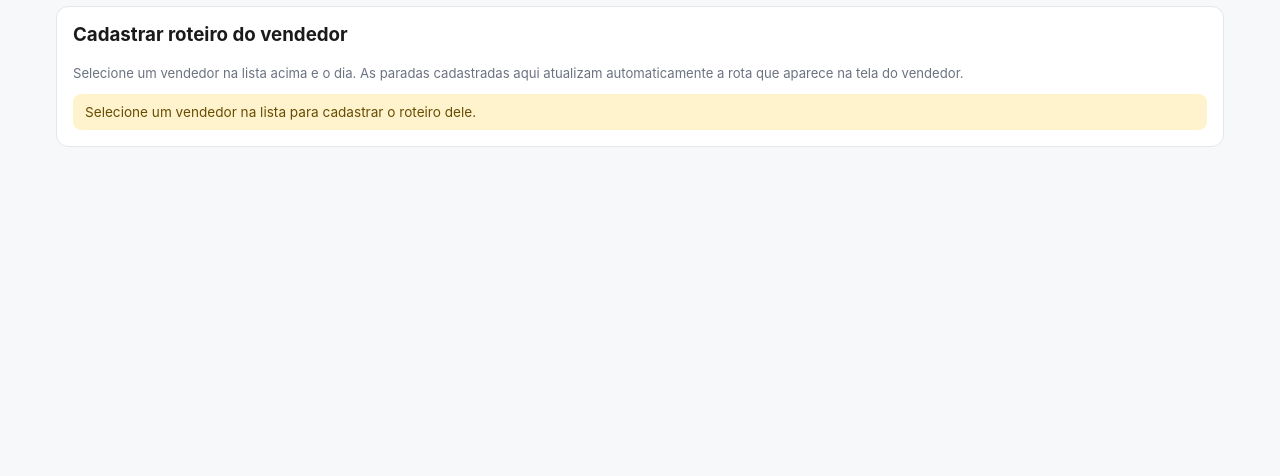
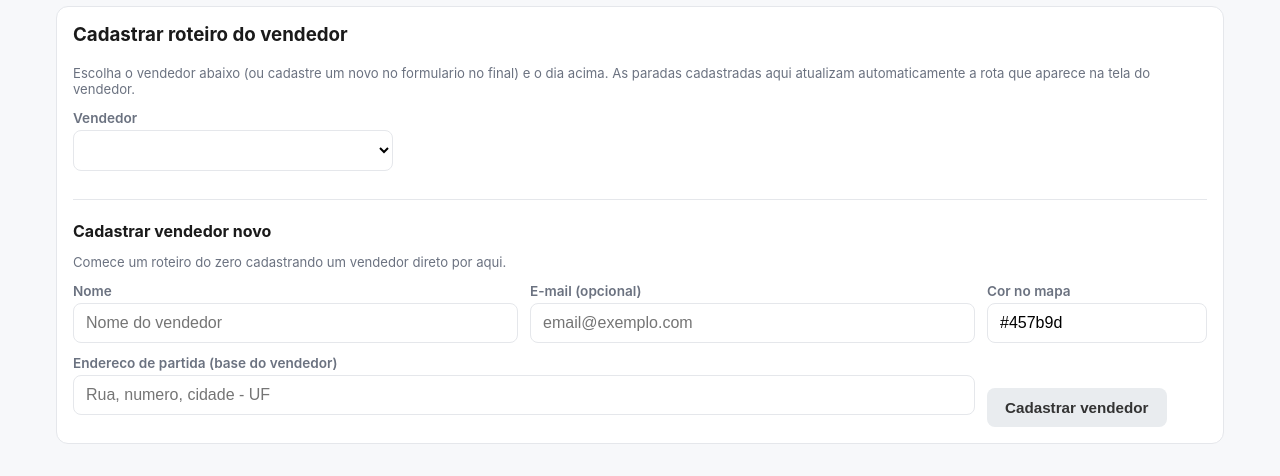
Before and after one commit to juanhaag12345-eng/roteiroapp, a website: page public/gestor.html in a window 1280 px wide. Shown: the part 598-1074 px from the top of the page. Before the commit the page ends 800 px from the top, so only its background shows below. Drawn offline with nearby package versions, Linux system fonts and the light colour scheme; no server answers.

Commit message:
Update gestor.html

```diff
--- a/public/gestor.html
+++ b/public/gestor.html
@@ -33,9 +33,16 @@
 
     <div class="card" id="cardRoteiro">
       <h3 style="margin-top:0">Cadastrar roteiro do vendedor</h3>
-      <p class="small">Selecione um vendedor na lista acima e o dia. As paradas cadastradas aqui atualizam automaticamente a rota que aparece na tela do vendedor.</p>
+      <p class="small">Escolha o vendedor abaixo (ou cadastre um novo no formulario no final) e o dia acima. As paradas cadastradas aqui atualizam automaticamente a rota que aparece na tela do vendedor.</p>
 
-      <div id="roteiroSemVendedor" class="aviso">Selecione um vendedor na lista para cadastrar o roteiro dele.</div>
+      <div class="row">
+        <div class="col" style="max-width:320px">
+          <label for="selVendedorRoteiro">Vendedor</label>
+          <select id="selVendedorRoteiro"></select>
+        </div>
+      </div>
+
+      <div id="roteiroSemVendedor" class="aviso" style="display:none">Nenhum vendedor cadastrado ainda. Use o formulario "Cadastrar vendedor novo" abaixo para comecar.</div>
 
       <div id="roteiroConteudo" style="display:none">
         <h4 style="margin-bottom:6px">Paradas de <span id="roteiroVendedorNome"></span> — <span id="roteiroDiaNome"></span></h4>
@@ -71,6 +78,35 @@
         </div>
         <div id="msgNovoClienteRoteiro"></div>
       </div>
+
+      <hr style="margin:16px 0;border:none;border-top:1px solid var(--borda)" />
+
+      <h4 style="margin-bottom:6px">Cadastrar vendedor novo</h4>
+      <p class="small">Comece um roteiro do zero cadastrando um vendedor direto por aqui.</p>
+      <div class="row" style="align-items:flex-end">
+        <div class="col">
+          <label for="novoVendedorNome">Nome</label>
+          <input type="text" id="novoVendedorNome" placeholder="Nome do vendedor" />
+        </div>
+        <div class="col">
+          <label for="novoVendedorEmail">E-mail (opcional)</label>
+          <input type="email" id="novoVendedorEmail" placeholder="email@exemplo.com" />
+        </div>
+        <div class="col" style="max-width:140px">
+          <label for="novoVendedorCor">Cor no mapa</label>
+          <input type="text" id="novoVendedorCor" placeholder="#457b9d" value="#457b9d" />
+        </div>
+      </div>
+      <div class="row" style="align-items:flex-end">
+        <div class="col">
+          <label for="novoVendedorOrigem">Endereco de partida (base do vendedor)</label>
+          <input type="text" id="novoVendedorOrigem" placeholder="Rua, numero, cidade - UF" />
+        </div>
+        <div class="col" style="max-width:200px">
+          <button id="btnNovoVendedor" class="secundario">Cadastrar vendedor</button>
+        </div>
+      </div>
+      <div id="msgNovoVendedor"></div>
     </div>
   </main>
 
```
